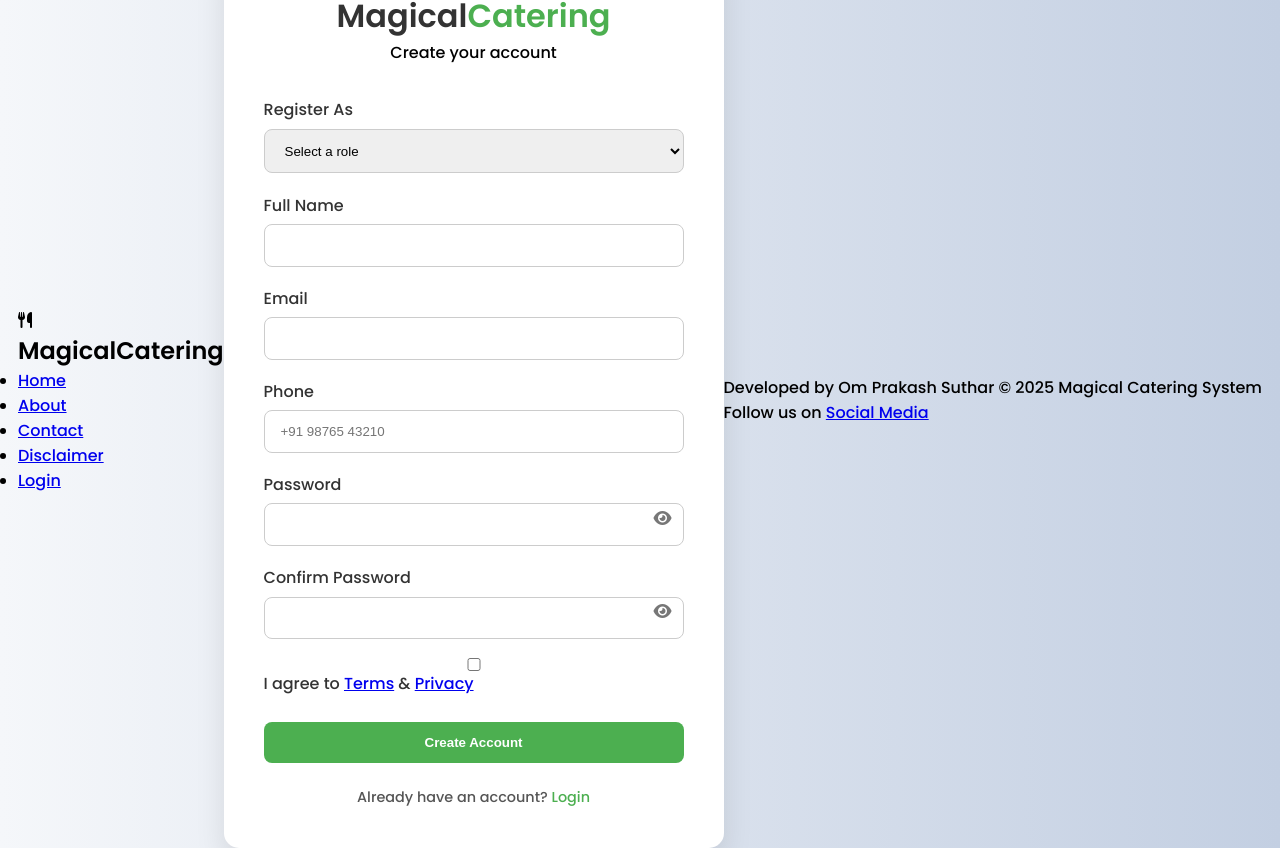
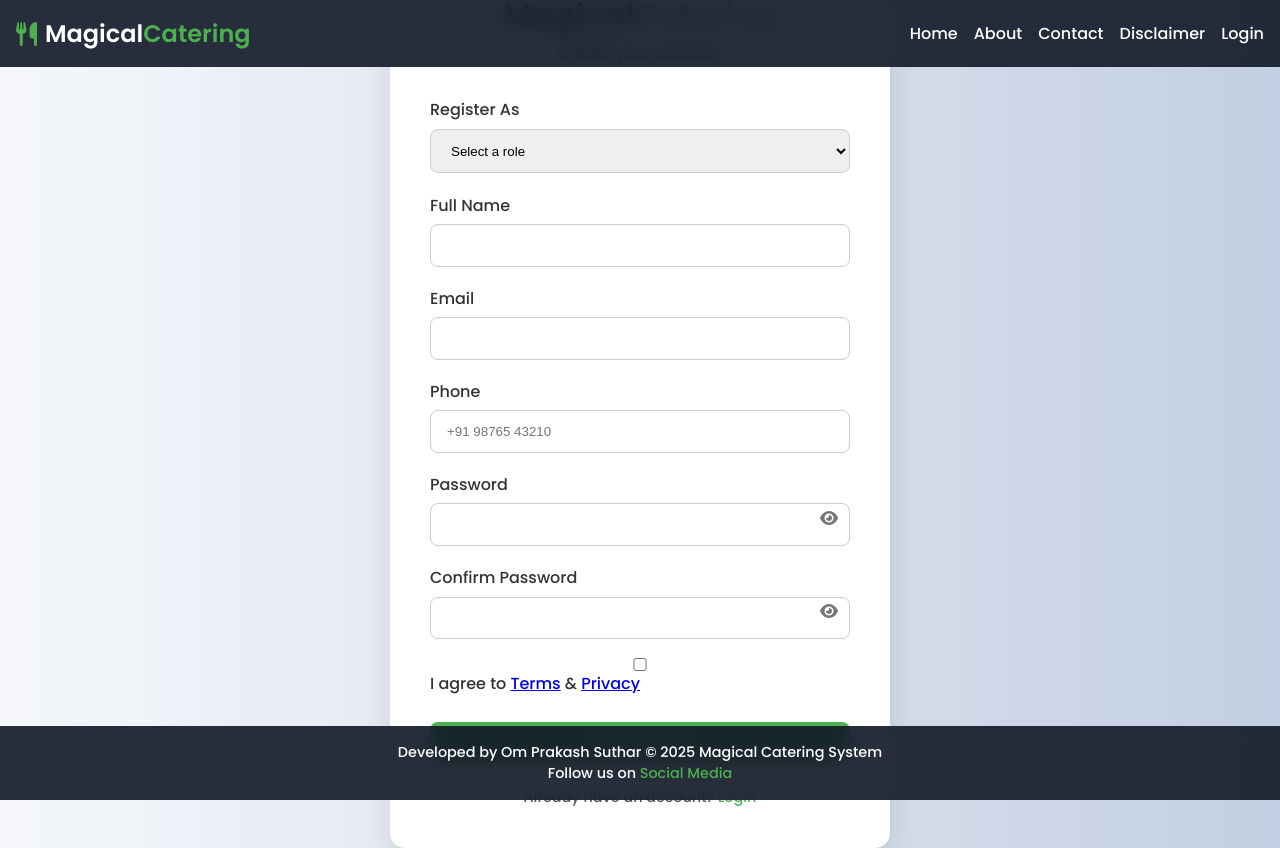
Before and after one commit to OPBSUTHAR/catering-reservation-and-order-system, a website: page public/register.html in a window 1280 px wide. Drawn offline with Linux system fonts and the light colour scheme.

Commit message:
updated files with home navigation

```diff
--- a/public/register.html
+++ b/public/register.html
@@ -197,6 +197,136 @@
         font-size: 1.5rem;
       }
     }
+
+    header {
+      background: rgba(17, 24, 39, 0.9);
+      backdrop-filter: blur(10px);
+      padding: 1rem;
+      position: fixed;
+      top: 0;
+      left: 0;
+      width: 100%;
+      z-index: 1000;
+    }
+
+    header nav {
+      display: flex;
+      justify-content: space-between;
+      align-items: center;
+    }
+
+    header nav .logo {
+      display: flex;
+      align-items: center;
+      gap: 0.5rem;
+    }
+
+    header nav .logo i {
+      font-size: 1.5rem;
+      color: var(--primary);
+    }
+
+    header nav .logo h1 {
+      font-size: 1.5rem;
+      color: var(--white);
+    }
+
+    header nav .logo h1 span {
+      color: var(--primary);
+    }
+
+    header nav ul {
+      display: flex;
+      gap: 1rem;
+    }
+
+    header nav ul li {
+      list-style: none;
+    }
+
+    header nav ul li a {
+      color: var(--white);
+      text-decoration: none;
+      font-weight: 500;
+    }
+
+    header nav ul li a:hover {
+      color: var(--primary);
+    }
+
+    footer {
+      background: rgba(17, 24, 39, 0.9);
+      backdrop-filter: blur(10px);
+      padding: 1rem;
+      position: fixed;
+      bottom: 0;
+      left: 0;
+      width: 100%;
+      z-index: 1000;
+    }
+
+    footer p {
+      color: var(--white);
+      font-size: 0.9rem;
+    }
+
+    footer p a {
+      color: var(--primary);
+      text-decoration: none;
+      font-weight: 500;
+    }
+
+    footer p a:hover {
+      color: var(--white);
+    }
+
+    .developer-footer {
+      background: rgba(17, 24, 39, 0.9);
+      color: var(--white);
+      text-align: center;
+      padding: 1rem;
+      position: fixed;
+      bottom: 0;
+      left: 0;
+      width: 100%;
+      font-size: 0.8rem;
+    }
+
+    .developer-footer a {
+      color: var(--primary);
+      text-decoration: none;
+      font-weight: 500;
+    }
+
+    .developer-footer a:hover {
+      color: var(--white);
+    }
+
+    @media (max-width: 500px) {
+      header nav {
+        flex-direction: column;
+        align-items: center;
+      }
+
+      header nav .logo {
+        margin-bottom: 1rem;
+      }
+
+      header nav ul {
+        flex-direction: column;
+      }
+
+      header nav ul li {
+        margin-bottom: 0.5rem;
+      }
+
+      footer {
+        font-size: 0.7rem;
+      }
+
+      .developer-footer {
+        font-size: 0.7rem;
+      }
   </style>
 </head>
 <header>
```
